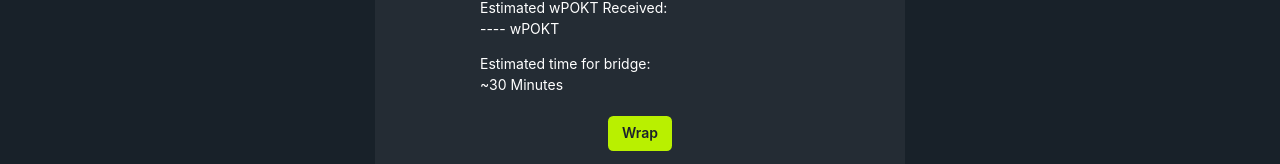
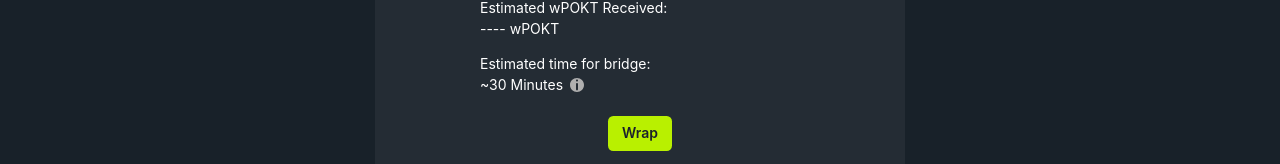
Before and after one commit to pokt-network/wpokt-frontend, a Next.js app: page / in a window 1280 px wide. Shown: the part 442-606 px from the top of the page. Built offline with nearby package versions, Linux system fonts and the light colour scheme; what wagmi would draw is missing.

Commit message:
Add info icon

```diff
--- a/components/Bridge.tsx
+++ b/components/Bridge.tsx
@@ -4,8 +4,9 @@
 import { useState } from "react";
 import { CustomAddressModal } from "./modal/CustomAddressModal";
 import { ProgressModal } from "./modal/ProgressModal";
-import { CloseIcon } from "./icons/misc";
+import { CloseIcon, InfoIcon } from "./icons/misc";
 import { useGlobalContext } from "@/context/Globals";
+import { TimeInfoModal } from "./modal/TimeInfoModal";
 
 export function Bridge() {
     const [customAddress, setCustomAddress] = useState<string>("")
@@ -13,6 +14,7 @@
 
     const { isOpen, onOpen, onClose } = useDisclosure()
     const { isOpen: isProgressOpen, onOpen: onProgressOpen, onClose: onProgressClose } = useDisclosure()
+    const { isOpen: isInfoOpen, onOpen: onInfoOpen, onClose: onInfoClose } = useDisclosure()
 
     const poktBalance = 9876
     const wpoktBalance = 1234
@@ -104,7 +106,10 @@
                             </Box>
                             <Box>
                                 <Text>Estimated time for bridge:</Text>
-                                <Text>~30 Minutes</Text>
+                                <Flex align="center" gap={2}>
+                                    <Text>~30 Minutes</Text>
+                                    <InfoIcon _hover={{ cursor: "pointer" }} onClick={onInfoOpen} />
+                                </Flex>
                             </Box>
                         </VStack>
                     </Center>
@@ -194,7 +199,10 @@
                             </Box>
                             <Box>
                                 <Text>Estimated time for bridge:</Text>
-                                <Text>~30 Minutes</Text>
+                                <Flex align="center" gap={2}>
+                                    <Text>~30 Minutes</Text>
+                                    <InfoIcon _hover={{ cursor: "pointer" }} onClick={onInfoOpen} />
+                                </Flex>
                             </Box>
                         </VStack>
                     </Center>
@@ -206,6 +214,7 @@
                     <ProgressModal isOpen={isProgressOpen} onClose={onProgressClose}><></></ProgressModal>
                 </Container>
             )}
+            <TimeInfoModal isOpen={isInfoOpen} onClose={onInfoClose}><></></TimeInfoModal>
         </VStack>
     )
 }
--- a/components/icons/misc.tsx
+++ b/components/icons/misc.tsx
@@ -40,3 +40,14 @@
         <rect y="25" width="32" height="6" rx="2" fill="white"/>
     </Icon>
 )
+
+export const InfoIcon = (props: IconProps) => (
+    <Icon viewBox="0 0 16 16" {...props}>
+        <path
+            fillRule="evenodd"
+            clipRule="evenodd"
+            d="M8 16C12.4183 16 16 12.4183 16 8C16 3.58172 12.4183 0 8 0C3.58172 0 0 3.58172 0 8C0 12.4183 3.58172 16 8 16ZM9.14286 2.85714C9.14286 3.48833 8.63118 4 8 4C7.36882 4 6.85714 3.48833 6.85714 2.85714C6.85714 2.22596 7.36882 1.71429 8 1.71429C8.63118 1.71429 9.14286 2.22596 9.14286 2.85714ZM9.14286 13.2857C9.14286 13.838 8.69514 14.2857 8.14286 14.2857H7.85714C7.30486 14.2857 6.85714 13.838 6.85714 13.2857V6.71428C6.85714 6.162 7.30486 5.71429 7.85714 5.71429H8.14286C8.69514 5.71429 9.14286 6.162 9.14286 6.71429V13.2857Z"
+            fill={typeof props.fill === "string" ? props.fill : "#AFAFAF"}
+        />
+    </Icon>
+)
```
Also changed, not shown: public/icons/info_grey.svg (added).
